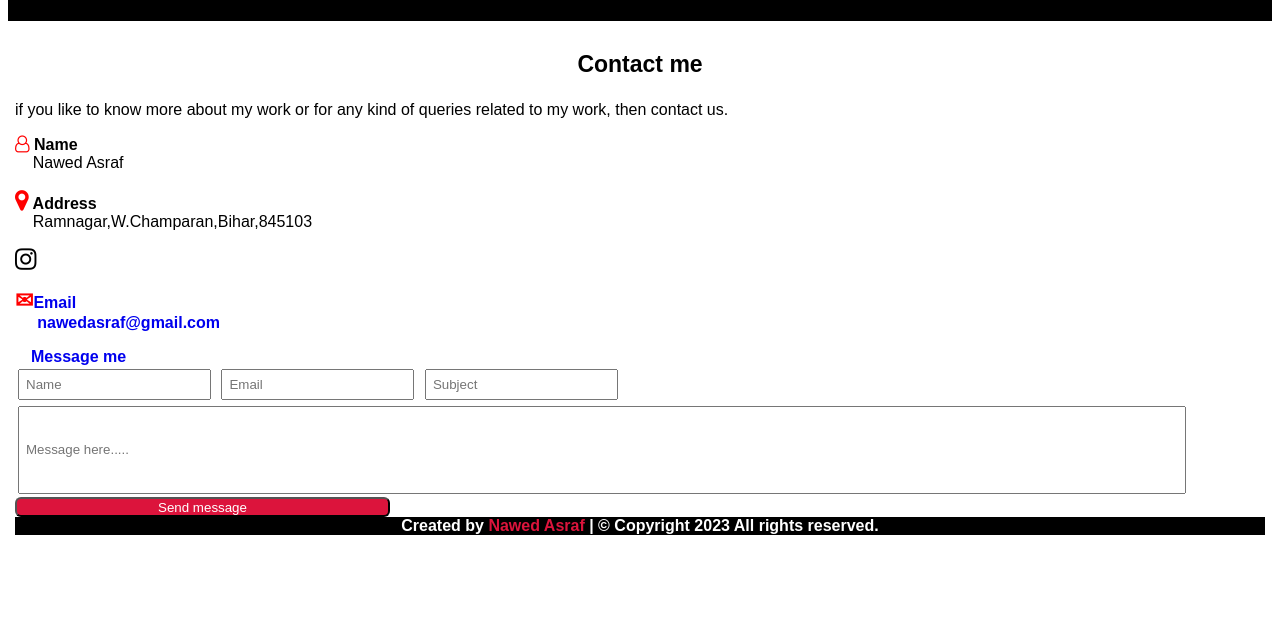
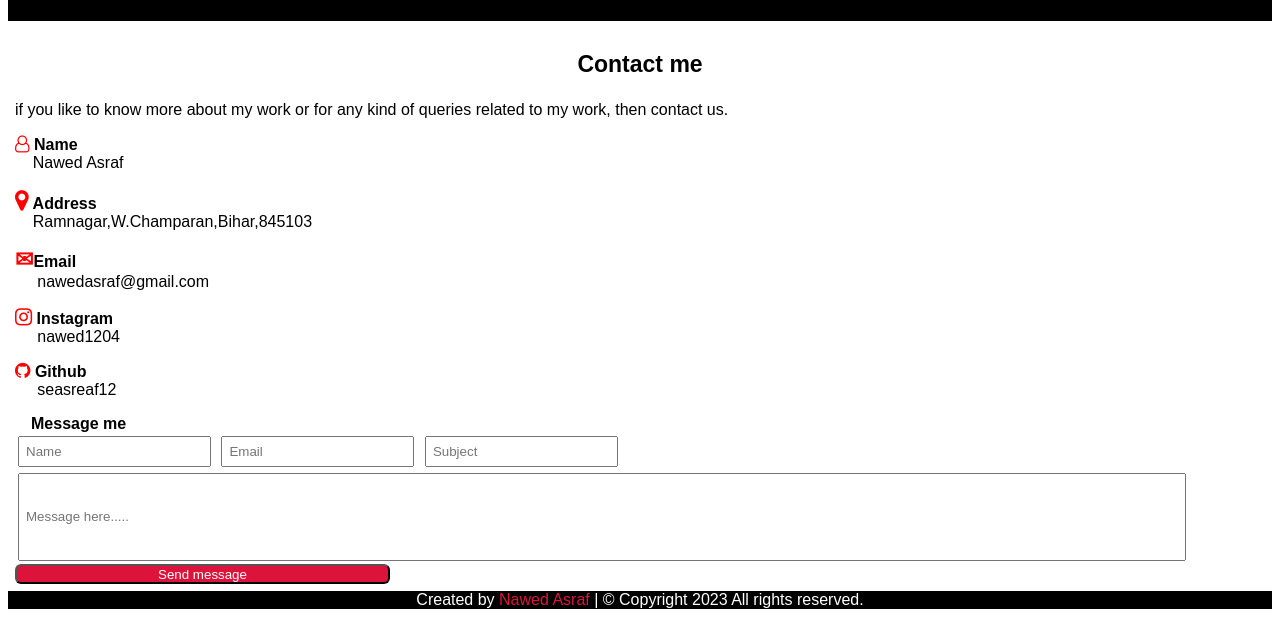
Before and after one commit to khabaitech/KTI055, a plain HTML site: page index.html in a window 1280 px wide. Shown: the part 1762-2379 px from the top of the page. Before the commit the page ends 2312 px from the top, so only its background shows below. Drawn offline with Linux system fonts and the light colour scheme.

Commit message:
Update index.html

```diff
--- a/index.html
+++ b/index.html
@@ -282,6 +282,12 @@
         .email p::first-line {
             font-weight: bold;
         }
+        .insta p::first-line {
+            font-weight:bold;
+        }
+        .github p::first-line{
+             font-weight:bold;
+         }
 
         .message p {
             font-weight: bold;
@@ -408,15 +414,24 @@
                 <br class="nawed">&nbsp;&nbsp;&nbsp;&nbsp;Ramnagar,W.Champaran,Bihar,845103
             </p>
         </div>
-        <div class="insta">
-            <p><i class="fa fa-instagram" style="font-size:25px"></i>
-                <b><a href="https://instagram.com/nawed1204">
-            </p>
+
         <div class="email">
             <p><span style="font-size: 22px; color: red;" class="glyphicon">&#x2709;</span>Email
                 <br class="nawed">&nbsp;&nbsp;&nbsp;&nbsp;&nbsp;nawedasraf@gmail.com
             </p>
         </div>
+        <div class="insta">
+            <p><i class="fa fa-instagram" style="font-size:20px; color:red;"></i>&nbsp;Instagram
+                <br><a style="color:black;" href="https://instagram.com/nawed1204">&nbsp;&nbsp;&nbsp;&nbsp;&nbsp;nawed1204</a>
+            </p>
+        </div>
+        <div class="github">
+            <p><i class="fa fa-github" style="font-size:18px; color:red;"></i>&nbsp;Github
+                <br><a style="color:black;" href="https://github.com/asreaf12">&nbsp;&nbsp;&nbsp;&nbsp; seasreaf12</a>
+            </p>
+        </div>
+
+
         <div class="message">
             <p class="nawed">Message me</p>
             <input type="text" placeholder="Name">
```
